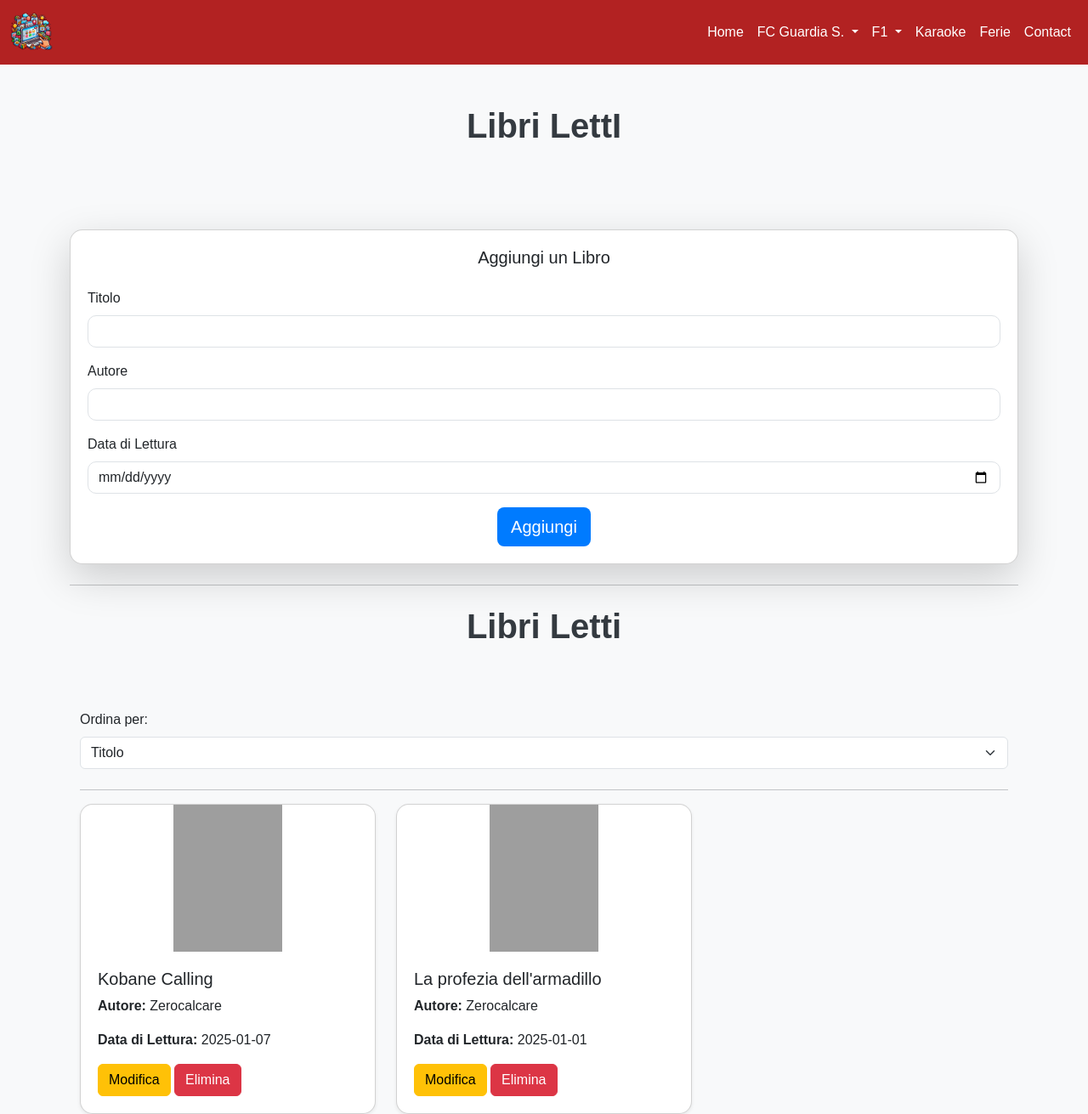
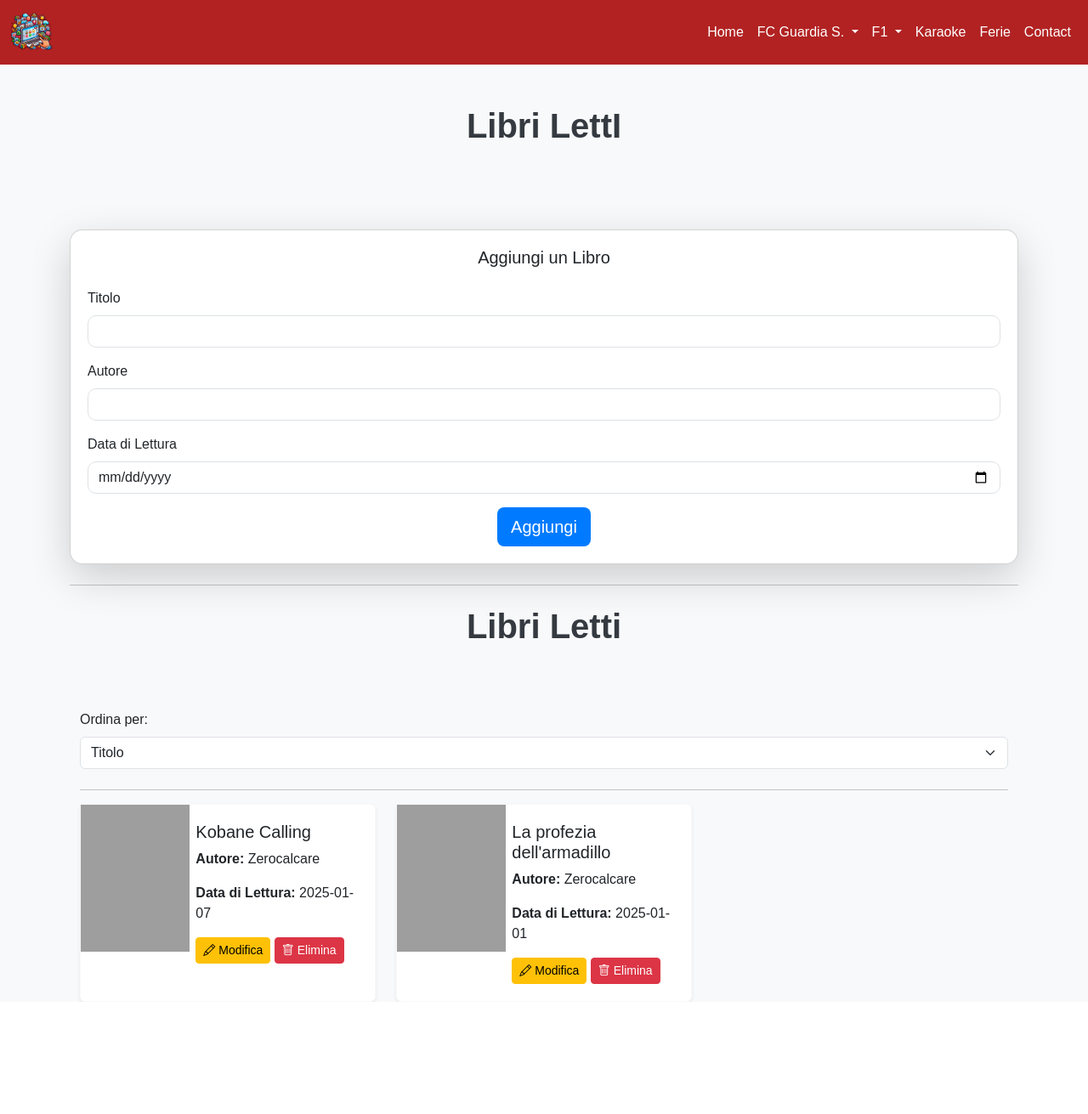
Before and after one commit to mancio8/homeProject, a Django app: page /polls/libri/ in a window 1280 px wide. Shown: the whole page at 85% size. After the commit the page ends 1179 px from the top, so only its background shows below. Run offline with Django 5.2, Linux system fonts and the light colour scheme; grey boxes are pictures that could not be loaded.

Commit message:
fix grafiche

```diff
--- a/templates/view_books.html
+++ b/templates/view_books.html
@@ -8,6 +8,8 @@
     <meta name="viewport" content="width=device-width, initial-scale=1.0">
     <title>Libri</title>
     <link href="https://cdn.jsdelivr.net/npm/bootstrap@5.3.3/dist/css/bootstrap.min.css" rel="stylesheet">
+    <link href="https://cdn.jsdelivr.net/npm/bootstrap-icons/font/bootstrap-icons.css" rel="stylesheet">
+
     <link href="{% static 'styles/f1.css' %}" rel="stylesheet">
 
 
@@ -83,32 +85,43 @@
             <div class="row row-cols-1 row-cols-md-3 g-4">
                 {% for book in books %}
                 <div class="col">
-                    <div class="card shadow-sm">
-                        <img src="{{ book.cover }}" class="card-img-top-custom" alt="Copertina">
-
-                        <div class="card-body">
+                    <div class="card h-100 shadow-sm border-light rounded">
+                        <div class="row g-0">
+                            <div class="col-xl-4">
+                                <img src="{{ book.cover }}" class="card-img-top-custom" alt="Copertina" >
+                            </div>
+                            <div class="col-xl-8">
+                                <div class="card-body d-flex flex-column">
                                     <h5 class="card-title">{{ book.title }}</h5>
                                     <p class="card-text"><strong>Autore:</strong> {{ book.author }}</p>
                                     <p class="card-text"><strong>Data di Lettura:</strong> {{ book.read_date }}</p>
 
+                                    <div class="mt-auto">
                                         <!-- Pulsante per aprire il Modale di modifica -->
-                            <button type="button" class="btn btn-warning" data-bs-toggle="modal"
+                                        <button type="button" class="btn btn-warning btn-sm" data-bs-toggle="modal"
                                                 data-bs-target="#editModal{{ book.title|slugify }}">
-                                Modifica
+                                            <i class="bi bi-pencil"></i> Modifica
                                         </button>
+
                                         <!-- Pulsante per eliminare il libro -->
                                         <form action="{% url 'delete_book' book.title %}" method="post" style="display:inline;">
                                             {% csrf_token %}
-                    <button type="submit" class="btn btn-danger" onclick="return confirm('Sei sicuro di voler eliminare questo libro?')">Elimina</button>
+                                            <button type="submit" class="btn btn-danger btn-sm"
+                                                    onclick="return confirm('Sei sicuro di voler eliminare questo libro?')">
+                                                <i class="bi bi-trash"></i> Elimina
+                                            </button>
                                         </form>
-
+                                    </div>
+                                </div>
+                            </div>
                         </div>
                     </div>
                 </div>
                 {% empty %}
-                <p class="text-center">Non ci sono libri da visualizzare.</p>
+                <p class="text-center col-12">Non ci sono libri da visualizzare.</p>
                 {% endfor %}
             </div>
+
             <!-- Modale di modifica del libro -->
             {% for book in books %}
             <div class="modal fade" id="editModal{{ book.title|slugify }}" tabindex="-1"
@@ -116,7 +129,8 @@
                 <div class="modal-dialog">
                     <div class="modal-content">
                         <div class="modal-header">
-                            <h5 class="modal-title" id="editModalLabel{{ book.title|slugify }}">Modifica il libro "{{ book.title }}"
+                            <h5 class="modal-title" id="editModalLabel{{ book.title|slugify }}">Modifica il libro "{{
+                                book.title }}"
                             </h5>
                             <button type="button" class="btn-close" data-bs-dismiss="modal" aria-label="Close"></button>
                         </div>
@@ -127,15 +141,16 @@
                                 <input type="hidden" name="title" value="{{ book.title }}">
                                 <img src="{{ book.cover }}" class="card-img-top-custom" alt="Copertina">
                                 <label for="author">Autore</label>
-                                <input type="text" class="form-control" id="author" name="author" value="{{ book.author }}"
-                                    required>
+                                <input type="text" class="form-control" id="author" name="author"
+                                    value="{{ book.author }}" required>
 
                                 <label for="read_date">Data di lettura</label>
-                                <input type="date" class="form-control" id="read_date" name="read_date" value="{{ book.read_date }}"
-                                    required>
+                                <input type="date" class="form-control" id="read_date" name="read_date"
+                                    value="{{ book.read_date }}" required>
 
                                 <label for="cover_url">URL Copertina (Immagine)</label>
-                                <input type="text" class="form-control" id="cover_url" name="cover_url" value="{{ book.cover }}">
+                                <input type="text" class="form-control" id="cover_url" name="cover_url"
+                                    value="{{ book.cover }}">
 
                                 <button type="submit" name="edit_book" class="btn btn-primary">Salva modifiche</button>
                             </form>
@@ -150,6 +165,7 @@
 
 
 
+
     </div>
 </body>
 
```
Lines whose indentation alone changed are shown as unchanged.
